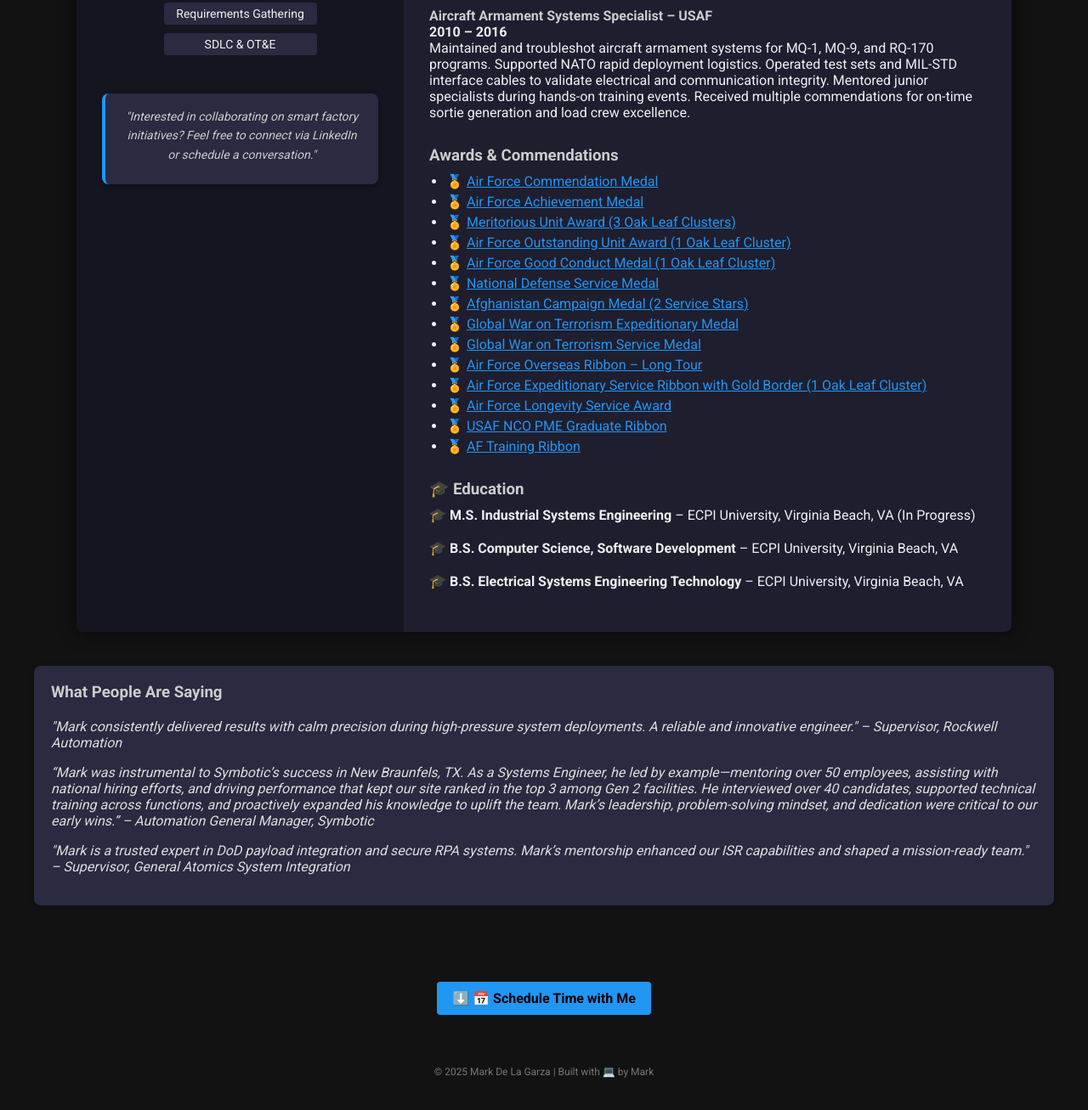
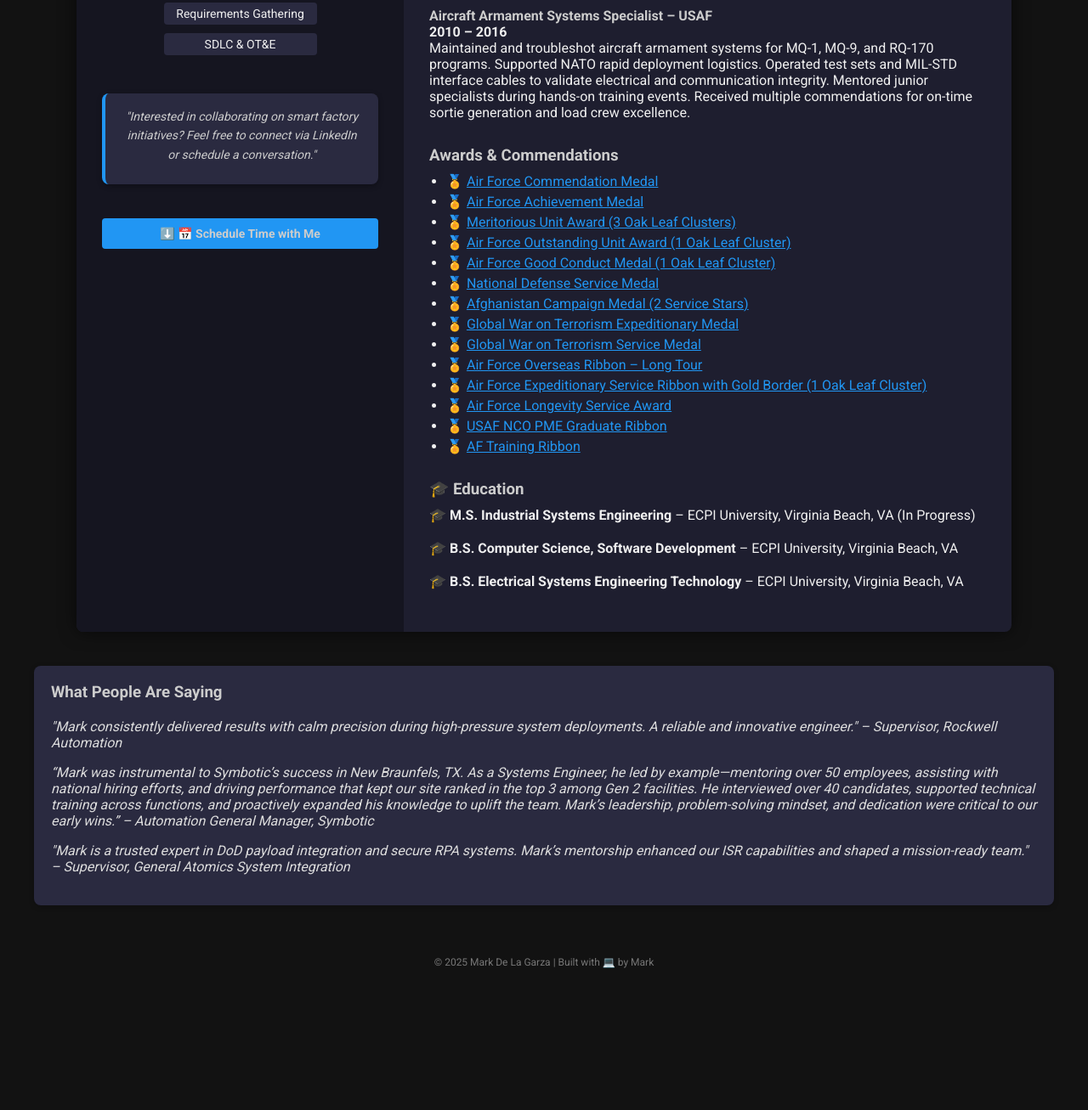
Before and after one commit to Mark-MD/markdelagarza.github.io, a plain HTML site: page index.html in a window 1280 px wide. Shown: the part 1034-2341 px from the top of the page at 85% size. After the commit the page ends 2234 px from the top, so only its background shows below. Drawn offline with Linux system fonts and the light colour scheme.

Commit message:
Update index.html

```diff
--- a/index.html
+++ b/index.html
@@ -190,9 +190,12 @@
         <span>Requirements Gathering</span>
         <span>SDLC & OT&E</span>
       </div>
-       <div class="quote-box">
+     <div class="quote-box">
       <p><em>"Interested in collaborating on smart factory initiatives? Feel free to connect via LinkedIn or schedule a conversation."</em></p>
       </div>
+      <div style="text-align:center; margin-top:20px;">
+      <a class="download-btn" href="https://calendar.app.google/Dpmhyyi8rnJyWEJLA" target="_blank">📅 Schedule Time with Me</a>
+    </div>
     </div>
         <div class="right">
       <h1>About Me</h1></h1>
@@ -267,10 +270,6 @@
     <div class="testimonial">"Mark is a trusted expert in DoD payload integration and secure RPA systems. Mark’s mentorship enhanced our ISR capabilities and shaped a mission-ready team." – Supervisor, General Atomics System Integration</div>
   </div>
 
-  <div style="margin: 40px auto; text-align: center;">
-    <a class="download-btn" href="https://calendar.app.google/Dpmhyyi8rnJyWEJLA" target="_blank">📅 Schedule Time with Me</a>
-  </div>
-
   <footer style="text-align:center; margin-top:auto; padding:20px; font-size:12px; color:#777;">
     © 2025 Mark De La Garza | Built with 💻 by Mark
   </footer>
```
